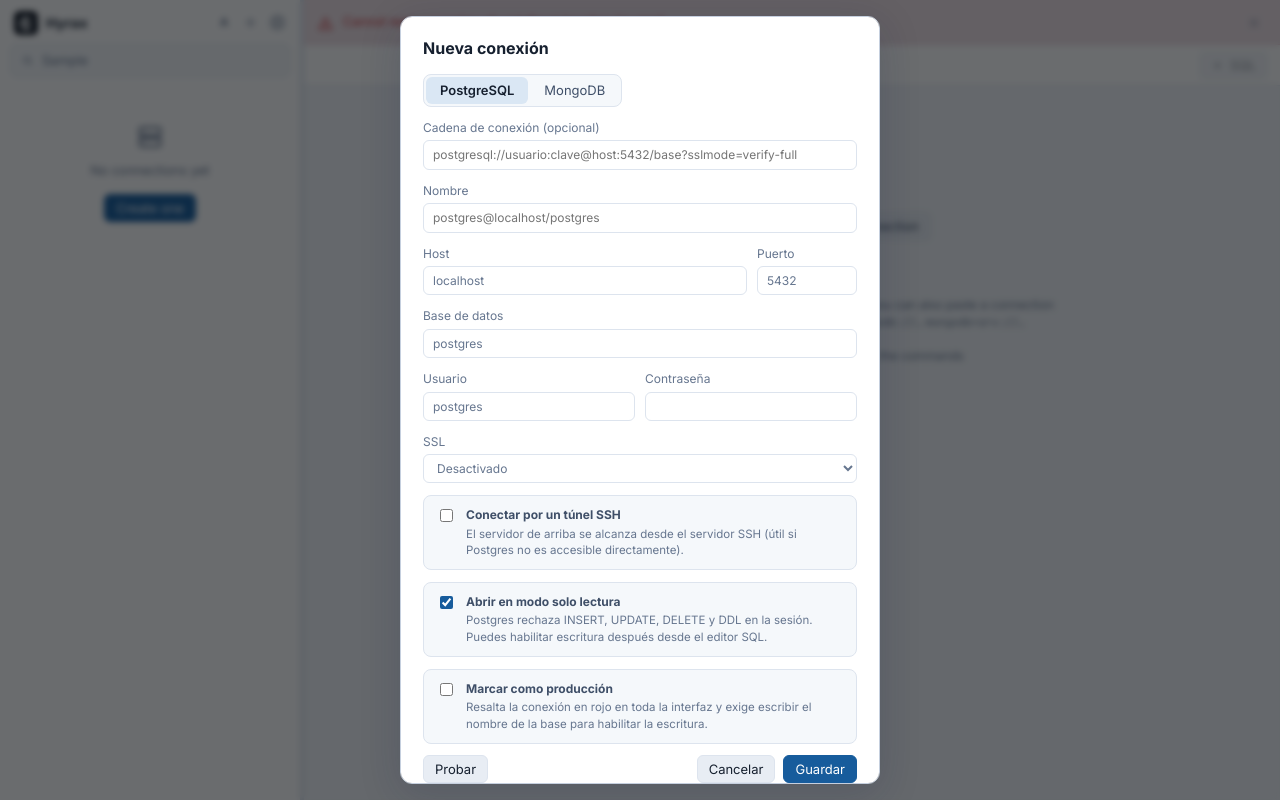
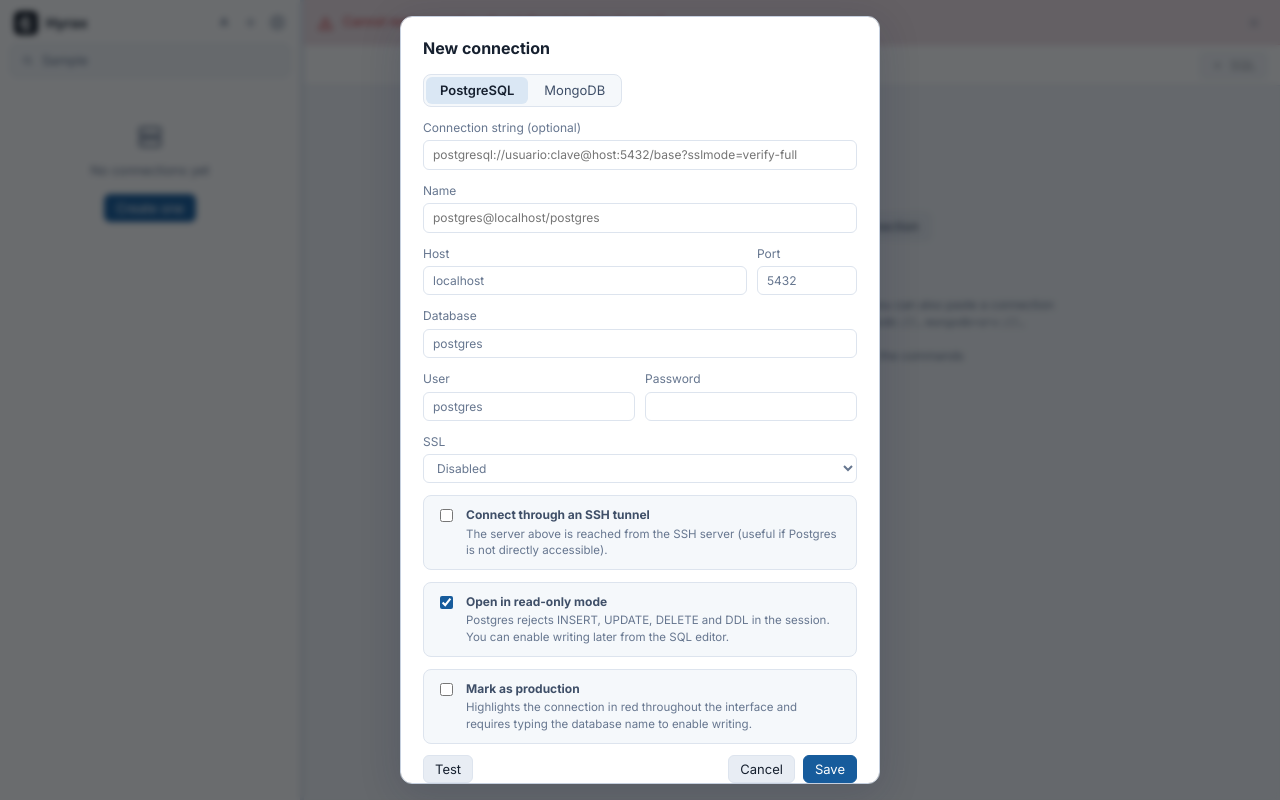
Before and after one commit to osenpb/Hyrax-Studio, a React (Vite) app: page / in a window 1280 px wide. Both pictures are taken after typing "Sample" into the empty fields and a click on the button "Create one". Built offline with nearby package versions, Linux system fonts and the light colour scheme.

Commit message:
add: english translation of the connection form

```diff
--- a/src/components/ConnectionDialog.tsx
+++ b/src/components/ConnectionDialog.tsx
@@ -1,6 +1,7 @@
 import { useState } from "react";
 import { api, errorText, noMongo, noSsh, type ConnectionProfile, type Engine } from "../api";
 import { detectEngine, parseConnectionString, parseMongoUri } from "../connstring";
+import { t } from "../i18n";
 
 interface Props {
   initial: ConnectionProfile | null;
@@ -70,12 +71,12 @@ export default function ConnectionDialog({ initial, initialEngine, onSave, onClo
     try {
       const engine = detectEngine(text);
       if (engine && initial && engine !== p.engine) {
-        throw new Error(`Esta conexión es de ${p.engine === "mongodb" ? "MongoDB" : "PostgreSQL"}; la cadena es de otro motor.`);
+        throw new Error(t("Esta conexión es de {engine}; la cadena es de otro motor.", { engine: p.engine === "mongodb" ? "MongoDB" : "PostgreSQL" }));
       }
       const done = (hasPassword: boolean, notes: string[]) =>
         setMessage({
           ok: true,
-          text: ["Cadena aplicada." + (hasPassword ? " La contraseña se guardará en el almacén del sistema." : ""), ...notes].join(" "),
+          text: [t("Cadena aplicada.") + (hasPassword ? " " + t("La contraseña se guardará en el almacén del sistema.") : ""), ...notes].join(" "),
         });
       if (engine === "mongodb") {
         const { fields, mongo: settings, notes } = parseMongoUri(text);
@@ -143,11 +144,11 @@ export default function ConnectionDialog({ initial, initialEngine, onSave, onClo
     const unknown = text.match(/HYRAX_SSH_UNKNOWN_KEY:(SHA256:\S+)/);
     if (unknown) {
       setUnknownKey(unknown[1]);
-      return "El servidor SSH se presenta por primera vez. Comprueba que esta huella es la de tu servidor y confía en ella para continuar.";
+      return t("El servidor SSH se presenta por primera vez. Comprueba que esta huella es la de tu servidor y confía en ella para continuar.");
     }
     const changed = text.match(/HYRAX_SSH_CHANGED_KEY:(SHA256:\S+)/);
     if (changed) {
-      return `¡La clave del servidor SSH cambió! Esperada: ${p.ssh.fingerprint}. Recibida: ${changed[1]}. Puede ser un ataque de intermediario; si el cambio es legítimo, pulsa «Olvidar» y vuelve a confiar.`;
+      return t("¡La clave del servidor SSH cambió! Esperada: {expected}. Recibida: {received}. Puede ser un ataque de intermediario; si el cambio es legítimo, pulsa «Olvidar» y vuelve a confiar.", { expected: String(p.ssh.fingerprint), received: changed[1] });
     }
     return text;
   };
@@ -180,54 +181,54 @@ export default function ConnectionDialog({ initial, initialEngine, onSave, onClo
       <label className="check">
         <input type="checkbox" checked={p.ssh.enabled} onChange={(e) => setSsh("enabled", e.target.checked)} />
         <span>
-          <strong>Conectar por un túnel SSH</strong>
-          <small>El servidor de arriba se alcanza desde el servidor SSH (útil si Postgres no es accesible directamente).</small>
+          <strong>{t("Conectar por un túnel SSH")}</strong>
+          <small>{t("El servidor de arriba se alcanza desde el servidor SSH (útil si Postgres no es accesible directamente).")}</small>
         </span>
       </label>
       {p.ssh.enabled && (
         <>
           <div className="row">
             <label className="grow">
-              Host SSH
+              {t("Host SSH")}
               <input value={p.ssh.host} onChange={(e) => setSsh("host", e.target.value)} />
             </label>
             <label className="port">
-              Puerto
+              {t("Puerto")}
               <input type="number" value={p.ssh.port} onChange={(e) => setSsh("port", Number(e.target.value))} />
             </label>
           </div>
           <div className="row">
             <label className="grow">
-              Usuario SSH
+              {t("Usuario SSH")}
               <input value={p.ssh.user} onChange={(e) => setSsh("user", e.target.value)} />
             </label>
             <label className="grow">
-              {p.ssh.keyPath ? "Frase de la clave" : "Contraseña SSH"}
+              {p.ssh.keyPath ? t("Frase de la clave") : t("Contraseña SSH")}
               <input
                 type="password"
                 autoComplete="off"
                 value={p.ssh.secret}
                 placeholder={
                   p.ssh.clearSecret
-                    ? "Se olvidará la guardada al guardar"
+                    ? t("Se olvidará la guardada al guardar")
                     : initial?.ssh?.hasSecret
-                      ? "Guardada en el sistema (vacío = conservar)"
+                      ? t("Guardada en el sistema (vacío = conservar)")
                       : ""
                 }
                 onChange={(e) => setSsh("secret", e.target.value)}
               />
               {initial?.ssh?.hasSecret && !p.ssh.clearSecret && !p.ssh.secret && (
                 <button type="button" className="small" onClick={() => setSsh("clearSecret", true)}>
-                  Olvidar la guardada
+                  {t("Olvidar la guardada")}
                 </button>
               )}
             </label>
           </div>
           <label>
-            Clave privada (archivo, opcional; vacío = contraseña)
+            {t("Clave privada (archivo, opcional; vacío = contraseña)")}
             <input
               value={p.ssh.keyPath ?? ""}
-              placeholder="~/.ssh/id_ed25519 o C:\Users\tu\.ssh\id_ed25519"
+              placeholder={t("~/.ssh/id_ed25519 o C:\Users\tu\.ssh\id_ed25519")}
               onChange={(e) => setSsh("keyPath", e.target.value.trim() === "" ? null : e.target.value)}
             />
           </label>
@@ -238,7 +239,7 @@ export default function ConnectionDialog({ initial, initialEngine, onSave, onClo
                   Huella de confianza: <code>{p.ssh.fingerprint}</code>
                 </span>
                 <button type="button" className="small" onClick={() => setSsh("fingerprint", null)}>
-                  Olvidar
+                  {t("Olvidar")}
                 </button>
               </>
             ) : unknownKey ? (
@@ -247,11 +248,11 @@ export default function ConnectionDialog({ initial, initialEngine, onSave, onClo
                   Huella del servidor: <code>{unknownKey}</code>
                 </span>
                 <button type="button" className="small primary" onClick={() => setSsh("fingerprint", unknownKey)}>
-                  Confiar en esta huella
+                  {t("Confiar en esta huella")}
                 </button>
               </>
             ) : (
-              <span className="muted">Pulsa «Probar» para ver la huella del servidor y confiar en ella.</span>
+              <span className="muted">{t("Pulsa «Probar» para ver la huella del servidor y confiar en ella.")}</span>
             )}
           </div>
         </>
@@ -262,9 +263,9 @@ export default function ConnectionDialog({ initial, initialEngine, onSave, onClo
   return (
     <div className="modal-backdrop" onMouseDown={onClose}>
       <div className="modal" onMouseDown={(e) => e.stopPropagation()}>
-        <h2>{initial ? "Editar conexión" : "Nueva conexión"}</h2>
+        <h2>{initial ? t("Editar conexión") : t("Nueva conexión")}</h2>
         {!initial && (
-          <div className="engine-pick" role="radiogroup" aria-label="Motor">
+          <div className="engine-pick" role="radiogroup" aria-label={t("Motor")}>
             {(["postgres", "mongodb"] as const).map((e) => (
               <button
                 key={e}
@@ -280,7 +281,7 @@ export default function ConnectionDialog({ initial, initialEngine, onSave, onClo
           </div>
         )}
         <label>
-          Cadena de conexión (opcional)
+          {t("Cadena de conexión (opcional)")}
           <input
             autoComplete="off"
             spellCheck={false}
@@ -300,33 +301,33 @@ export default function ConnectionDialog({ initial, initialEngine, onSave, onClo
           />
         </label>
         <label>
-          Nombre
+          {t("Nombre")}
           <input value={p.name} placeholder={finalName} onChange={(e) => set("name", e.target.value)} />
         </label>
         {mongo && (
           <label className="check">
             <input type="checkbox" checked={p.mongo.srv} onChange={(e) => setMongo("srv", e.target.checked)} />
             <span>
-              <strong>Usar mongodb+srv (Atlas)</strong>
-              <small>El host es el nombre DNS del cluster; los nodos y el puerto salen del registro DNS. Exige TLS.</small>
+              <strong>{t("Usar mongodb+srv (Atlas)")}</strong>
+              <small>{t("El host es el nombre DNS del cluster; los nodos y el puerto salen del registro DNS. Exige TLS.")}</small>
             </span>
           </label>
         )}
         <div className="row">
           <label className="grow">
-            {mongo && p.mongo.srv ? "Host (nombre DNS del cluster)" : "Host"}
+            {mongo && p.mongo.srv ? t("Host (nombre DNS del cluster)") : "Host"}
             <input value={p.host} onChange={(e) => set("host", e.target.value)} />
           </label>
           {!(mongo && p.mongo.srv) && (
             <label className="port">
-              Puerto
+              {t("Puerto")}
               <input type="number" value={p.port} onChange={(e) => set("port", Number(e.target.value))} />
             </label>
           )}
         </div>
         {mongo && !p.mongo.srv && (
           <label>
-            Otros nodos del conjunto de réplicas (opcional, separados por comas)
+            {t("Otros nodos del conjunto de réplicas (opcional, separados por comas)")}
             <input
               value={p.mongo.extraHosts}
               placeholder="host2:27017, host3:27017"
@@ -335,21 +336,21 @@ export default function ConnectionDialog({ initial, initialEngine, onSave, onClo
           </label>
         )}
         <label>
-          {mongo ? "Base de datos (opcional)" : "Base de datos"}
+          {mongo ? t("Base de datos (opcional)") : t("Base de datos")}
           <input value={p.database} onChange={(e) => set("database", e.target.value)} />
         </label>
         <div className="row">
           <label className="grow">
-            Usuario
+            {t("Usuario")}
             <input value={p.user} onChange={(e) => set("user", e.target.value)} />
           </label>
           <label className="grow">
-            Contraseña
+            {t("Contraseña")}
             <input
               type="password"
               autoComplete="off"
               value={p.password}
-              placeholder={initial?.hasPassword ? "Guardada en el sistema (vacío = conservar)" : ""}
+              placeholder={initial?.hasPassword ? t("Guardada en el sistema (vacío = conservar)") : ""}
               onChange={(e) => set("password", e.target.value)}
             />
           </label>
@@ -357,25 +358,24 @@ export default function ConnectionDialog({ initial, initialEngine, onSave, onClo
         <label>
           {mongo ? "TLS" : "SSL"}
           <select value={p.sslMode} onChange={(e) => set("sslMode", e.target.value as ConnectionProfile["sslMode"])}>
-            <option value="disable">Desactivado</option>
-            <option value="require">Cifrado sin verificar el certificado</option>
-            <option value="verify">Cifrado y verificar el certificado (recomendado)</option>
+            <option value="disable">{t("Desactivado")}</option>
+            <option value="require">{t("Cifrado sin verificar el certificado")}</option>
+            <option value="verify">{t("Cifrado y verificar el certificado (recomendado)")}</option>
           </select>
         </label>
         {p.sslMode === "require" && (
           <div className="alert alert-warn">
             <span>
-              Sin verificar el certificado, la conexión va cifrada pero no se comprueba con quién hablas: un
-              intermediario podría suplantar al servidor. Úsalo solo en redes de confianza.
+              {t("Sin verificar el certificado, la conexión va cifrada pero no se comprueba con quién hablas: un intermediario podría suplantar al servidor. Úsalo solo en redes de confianza.")}
             </span>
           </div>
         )}
         {p.sslMode === "verify" && (
           <label>
-            Certificado de la CA (archivo PEM, opcional)
+            {t("Certificado de la CA (archivo PEM, opcional)")}
             <input
               value={p.caCertPath ?? ""}
-              placeholder="Vacío = usar las entidades de confianza del sistema"
+              placeholder={t("Vacío = usar las entidades de confianza del sistema")}
               onChange={(e) => set("caCertPath", e.target.value.trim() === "" ? null : e.target.value)}
             />
           </label>
@@ -383,7 +383,7 @@ export default function ConnectionDialog({ initial, initialEngine, onSave, onClo
         {mongo && (
           <div className="row">
             <label className="grow">
-              Base de autenticación
+              {t("Base de autenticación")}
               <input
                 value={p.mongo.authSource ?? ""}
                 placeholder="admin"
@@ -391,7 +391,7 @@ export default function ConnectionDialog({ initial, initialEngine, onSave, onClo
               />
             </label>
             <label className="grow">
-              Conjunto de réplicas (opcional)
+              {t("Conjunto de réplicas (opcional)")}
               <input
                 value={p.mongo.replicaSet ?? ""}
                 onChange={(e) => setMongo("replicaSet", e.target.value.trim() === "" ? null : e.target.value)}
@@ -407,8 +407,8 @@ export default function ConnectionDialog({ initial, initialEngine, onSave, onClo
               onChange={(e) => setMongo("directConnection", e.target.checked)}
             />
             <span>
-              <strong>Conexión directa a este nodo</strong>
-              <small>No descubre el resto del conjunto de réplicas. Útil si solo se llega a ese nodo.</small>
+              <strong>{t("Conexión directa a este nodo")}</strong>
+              <small>{t("No descubre el resto del conjunto de réplicas. Útil si solo se llega a ese nodo.")}</small>
             </span>
           </label>
         )}
@@ -416,33 +416,32 @@ export default function ConnectionDialog({ initial, initialEngine, onSave, onClo
         <label className="check">
           <input type="checkbox" checked={p.readOnly} onChange={(e) => set("readOnly", e.target.checked)} />
           <span>
-            <strong>Abrir en modo solo lectura</strong>
+            <strong>{t("Abrir en modo solo lectura")}</strong>
             <small>
               {mongo
-                ? "Hyrax no lanzará operaciones de escritura. Es un guardarraíl: MongoDB no tiene solo lectura por sesión, así que la protección real es usar un usuario con el rol read."
-                : "Postgres rechaza INSERT, UPDATE, DELETE y DDL en la sesión. Puedes habilitar escritura después desde el editor SQL."}
+                ? t("Hyrax no lanzará operaciones de escritura. Es un guardarraíl: MongoDB no tiene solo lectura por sesión, así que la protección real es usar un usuario con el rol read.")
+                : t("Postgres rechaza INSERT, UPDATE, DELETE y DDL en la sesión. Puedes habilitar escritura después desde el editor SQL.")}
             </small>
           </span>
         </label>
         <label className="check">
           <input type="checkbox" checked={p.production} onChange={(e) => set("production", e.target.checked)} />
           <span>
-            <strong>Marcar como producción</strong>
+            <strong>{t("Marcar como producción")}</strong>
             <small>
-              Resalta la conexión en rojo en toda la interfaz y exige escribir el nombre de la base para habilitar la
-              escritura.
+              {t("Resalta la conexión en rojo en toda la interfaz y exige escribir el nombre de la base para habilitar la escritura.")}
             </small>
           </span>
         </label>
         {message && <div className={"alert " + (message.ok ? "alert-ok" : "alert-error")}>{message.text}</div>}
         <div className="modal-actions">
           <button onClick={test} disabled={!valid || busy}>
-            Probar
+            {t("Probar")}
           </button>
           <span className="spacer" />
-          <button onClick={onClose}>Cancelar</button>
-          <button className="primary" onClick={save} disabled={!canSave || busy} title={valid && !canSave ? "Pulsa Probar y confía en la huella del servidor SSH" : undefined}>
-            Guardar
+          <button onClick={onClose}>{t("Cancelar")}</button>
+          <button className="primary" onClick={save} disabled={!canSave || busy} title={valid && !canSave ? t("Pulsa Probar y confía en la huella del servidor SSH") : undefined}>
+            {t("Guardar")}
           </button>
         </div>
       </div>
--- a/src/i18n/en.ts
+++ b/src/i18n/en.ts
@@ -153,4 +153,54 @@ export const en: Record<string, string> = {
   "Doble clic para ver los documentos": "Double-click to view the documents",
   "{kind} · doble clic para verlo": "{kind} · double-click to view it",
   "Sugerencias de {name}": "{name} suggestions",
+  "Motor": "Engine",
+  "Vacío = usar las entidades de confianza del sistema": "Empty = use the system's trusted authorities",
+  "Conectar por un túnel SSH": "Connect through an SSH tunnel",
+  "El servidor de arriba se alcanza desde el servidor SSH (útil si Postgres no es accesible directamente).": "The server above is reached from the SSH server (useful if Postgres is not directly accessible).",
+  "Pulsa «Probar» para ver la huella del servidor y confiar en ella.": "Press “Test” to see the server's fingerprint and trust it.",
+  "Usar mongodb+srv (Atlas)": "Use mongodb+srv (Atlas)",
+  "El host es el nombre DNS del cluster; los nodos y el puerto salen del registro DNS. Exige TLS.": "The host is the cluster's DNS name; the nodes and port come from the DNS record. Requires TLS.",
+  "Desactivado": "Disabled",
+  "Cifrado sin verificar el certificado": "Encrypted, without verifying the certificate",
+  "Cifrado y verificar el certificado (recomendado)": "Encrypted and verify the certificate (recommended)",
+  "Conexión directa a este nodo": "Direct connection to this node",
+  "No descubre el resto del conjunto de réplicas. Útil si solo se llega a ese nodo.": "Does not discover the rest of the replica set. Useful if only that node is reachable.",
+  "Abrir en modo solo lectura": "Open in read-only mode",
+  "Marcar como producción": "Mark as production",
+  "Host SSH": "SSH host",
+  "Puerto": "Port",
+  "Usuario SSH": "SSH user",
+  "Olvidar la guardada": "Forget the saved one",
+  "Clave privada (archivo, opcional; vacío = contraseña)": "Private key (file, optional; empty = password)",
+  "Olvidar": "Forget",
+  "Confiar en esta huella": "Trust this fingerprint",
+  "Cadena de conexión (opcional)": "Connection string (optional)",
+  "Nombre": "Name",
+  "Otros nodos del conjunto de réplicas (opcional, separados por comas)": "Other replica-set nodes (optional, comma-separated)",
+  "Usuario": "User",
+  "Contraseña": "Password",
+  "Certificado de la CA (archivo PEM, opcional)": "CA certificate (PEM file, optional)",
+  "Base de autenticación": "Authentication database",
+  "Conjunto de réplicas (opcional)": "Replica set (optional)",
+  "Probar": "Test",
+  "Guardar": "Save",
+  "El servidor SSH se presenta por primera vez. Comprueba que esta huella es la de tu servidor y confía en ella para continuar.": "The SSH server is introducing itself for the first time. Check that this fingerprint is your server's and trust it to continue.",
+  "Frase de la clave": "Key passphrase",
+  "Contraseña SSH": "SSH password",
+  "Se olvidará la guardada al guardar": "The saved one will be forgotten on save",
+  "~/.ssh/id_ed25519 o C:\\Users\\tu\\.ssh\\id_ed25519": "~/.ssh/id_ed25519 or C:\\Users\\you\\.ssh\\id_ed25519",
+  "Editar conexión": "Edit connection",
+  "Host (nombre DNS del cluster)": "Host (cluster DNS name)",
+  "Base de datos (opcional)": "Database (optional)",
+  "Base de datos": "Database",
+  "Hyrax no lanzará operaciones de escritura. Es un guardarraíl: MongoDB no tiene solo lectura por sesión, así que la protección real es usar un usuario con el rol read.": "Hyrax will not run write operations. It is a guardrail: MongoDB has no per-session read-only mode, so the real protection is to use a user with the read role.",
+  "Postgres rechaza INSERT, UPDATE, DELETE y DDL en la sesión. Puedes habilitar escritura después desde el editor SQL.": "Postgres rejects INSERT, UPDATE, DELETE and DDL in the session. You can enable writing later from the SQL editor.",
+  "Sin verificar el certificado, la conexión va cifrada pero no se comprueba con quién hablas: un intermediario podría suplantar al servidor. Úsalo solo en redes de confianza.": "Without verifying the certificate, the connection is encrypted but you are not checking who you are talking to: a man in the middle could impersonate the server. Use it only on trusted networks.",
+  "Resalta la conexión en rojo en toda la interfaz y exige escribir el nombre de la base para habilitar la escritura.": "Highlights the connection in red throughout the interface and requires typing the database name to enable writing.",
+  "Cadena aplicada.": "Connection string applied.",
+  "La contraseña se guardará en el almacén del sistema.": "The password will be saved in the system credential store.",
+  "Pulsa Probar y confía en la huella del servidor SSH": "Press Test and trust the SSH server's fingerprint",
+  "Guardada en el sistema (vacío = conservar)": "Saved in the system (empty = keep)",
+  "Esta conexión es de {engine}; la cadena es de otro motor.": "This connection is {engine}; the string is for another engine.",
+  "¡La clave del servidor SSH cambió! Esperada: {expected}. Recibida: {received}. Puede ser un ataque de intermediario; si el cambio es legítimo, pulsa «Olvidar» y vuelve a confiar.": "The SSH server's key changed! Expected: {expected}. Received: {received}. This could be a man-in-the-middle attack; if the change is legitimate, press “Forget” and trust it again.",
 };
```
